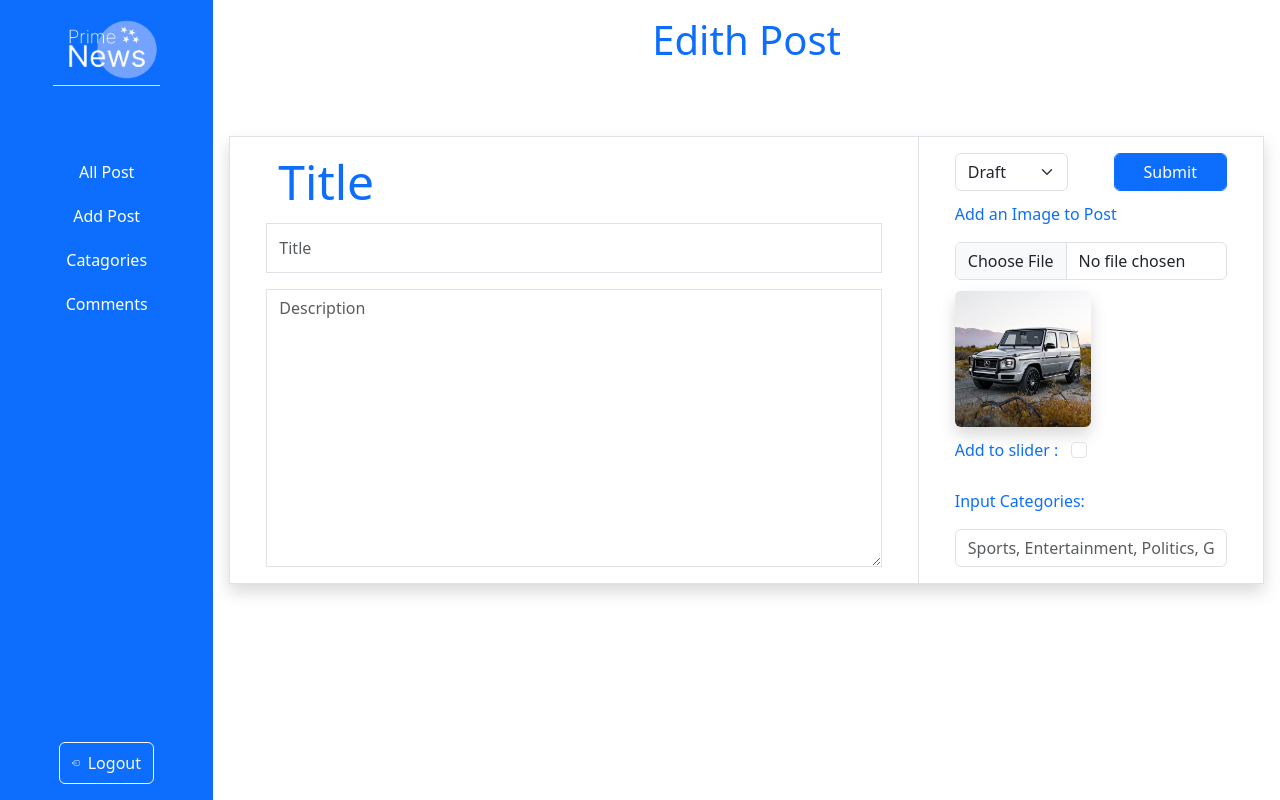
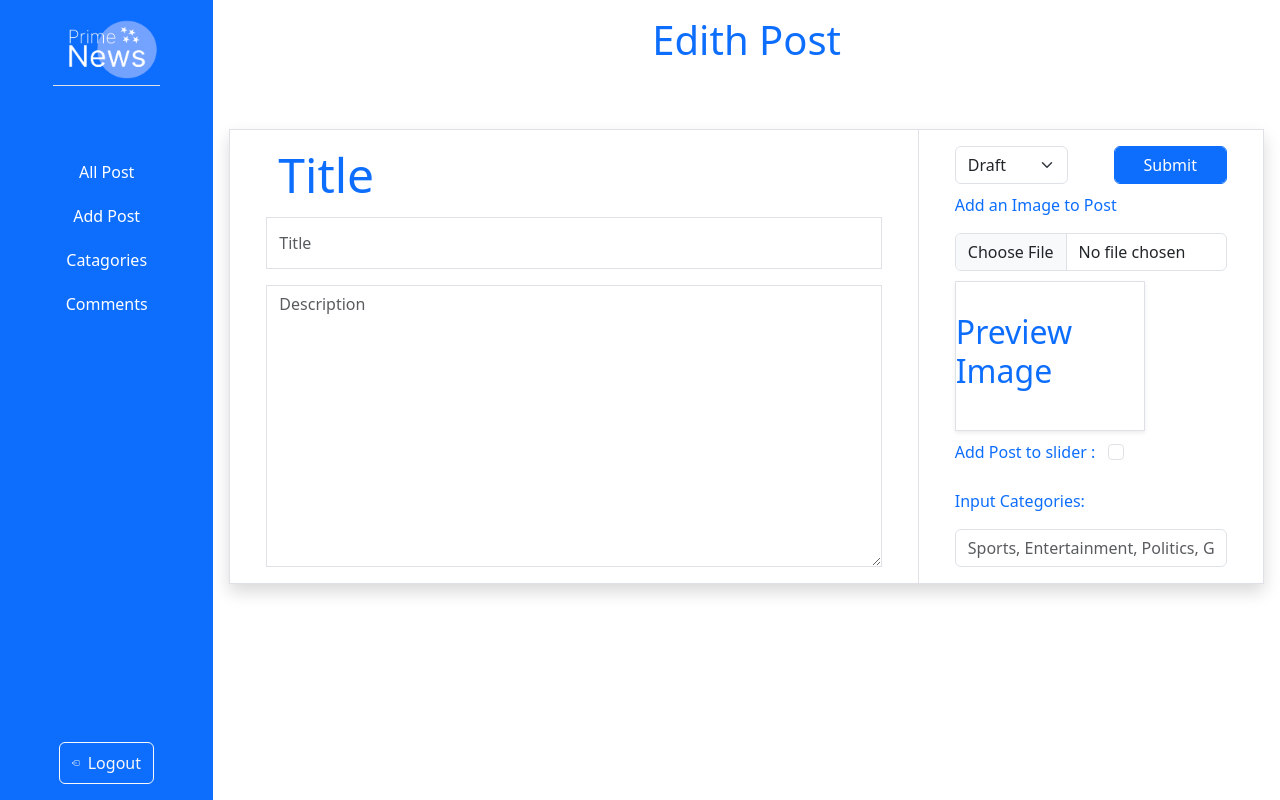
Before and after one commit to chinedugabriel/Blog-Post, a PHP site: page /php_projects/views/edith_post.php in a window 1280 px wide. Run offline with PHP 8.4, Linux system fonts and the light colour scheme.

Commit message:
feat: copied the form section view from add post page

```diff
--- a/views/edith_post.php
+++ b/views/edith_post.php
@@ -63,10 +63,10 @@
                     </div>
                 </div>
                 <div class="col-sm-12 col-md-10 ">
-                    <form action="" method="" class="d-grid gap-1 p-3 pt-0 h-75">
+                    <form action="../controller/postController.php" method="post" enctype="multipart/form-data" class="d-grid gap-1 p-3 pt-0 h-75">
                         <div class="row py-3">
                             <div class="col-md-12 text-center">
-                                <p class="h1 text-primary">Edith Post</p>
+                                <p class="h1 text-primary">Edith Post </p>
                             </div>
                         </div>
                         <div class="row border border shadow">
@@ -75,40 +75,40 @@
                                     <p class="display-5 text-primary m-0">
                                         Title
                                     </p>
-                                    <input type="text" class="form-control rounded rounded-0" name="" id="" placeholder="Title">
+                                    <input type="text" class="form-control rounded rounded-0" name="postInputTitle" placeholder="Title" required>
                                 </div>
                                 <div class="row">
-                                    <textarea class="form-control rounded rounded-0" name="" id="" rows="10" cols="" placeholder="Description"></textarea>
+                                    <textarea class="form-control rounded rounded-0" name="postInputDescription" id="" rows="10" cols="" placeholder="Description"></textarea>
                                 </div>
                             </div>
                             <div class="col-md-4 d-flex flex-column gap-3 gap-md-0 justify-content-between py-3 px-5 ">
                             <div class="row d-flex flex-row justify-content-between">
                                     <div class="col-sm-5 my-1 px-0 my-sm-0">
-                                        <select class="form-select" name="post_status" id="post-status-dropdown">
+                                        <select class="form-select" name="postInputStatus" id="post-status-dropdown">
                                             <option class="post-status text-danger" value="draft" onclick="changeDropdownText()"> Draft</option>
                                             <option class="text-success" value="publish" onclick="changeDropdownText()"> Publish</option>
                                         </select>
                                     </div>
-                                    <div class="col-sm-5  my-1 px-0 my-sm-0">
-                                        <input type="submit" class="form-control px-3 btn btn-primary" name="submit" value="Submit">
+                                    <div class="col-sm-5 my-1 px-0 my-sm-0">
+                                        <input type="submit" class="form-control px-3 btn btn-primary" name="edithPost" value="Submit" >
                                     </div>
                                 </div>
 
                                 <div class="row">
                                     <p class="text-primary p-0">Add an Image to Post</p>
-                                    <input type="file" class="form-control" name="upload-img" id="upload-img">
+                                    <input type="file" class="form-control" name="imageInput" id="upload-img" >
                                 </div>
                                 <div class="row ">
                                     <div class="col-sm-12 p-0">
-                                        <!-- img should display when the user uploads an image -->
-                                        <img src="../src/img/259609483_10159616963876670_8003904271829121769_n.jpg" class="img-fluid w-50 m-0 p-0 rounded shadow" id="uploaded-img">
+                                        <!-- imgPreview is used to show the image in the file input -->
+                                        <div id="imgPreview" class="border shadow-sm d-flex justify-content-center align-items-center image-preview-box" style=" width: 70%;height: 150px; background-repeat: no-repeat; background-size:contain; background-position: center;"><p id="img-message" class="text-primary  h2">Preview Image</p></div>
                                     </div>
                                 </div>
                                 <div class="row ">
                                     <div class="col-sm-12 p-0">
                                         <p class="text-primary">
-                                            Add to slider : &nbsp;
-                                            <input type="checkbox" name="slider" id="" class="form-check-input">
+                                            Add Post to slider : &nbsp;
+                                            <input type="checkbox" name="postInputSliderStatus"id="slider-checker" class="form-check-input" value="hide" >
                                         </p>
                                     </div>
                                 </div>
@@ -116,7 +116,13 @@
                                     <p class="text-primary p-0">
                                         Input Categories:
                                     </p>
-                                    <input type="text" class="form-control" placeholder="Sports, Entertainment, Politics, Global ...." name="Categories" id="categories">
+                                    <input type="text" class="form-control" placeholder="Sports, Entertainment, Politics, Global ...." name="categoriesInput" id="categories" list="category-list">
+                                    <datalist id="category-list" class="">
+                                        <option value="Sports" class="">Sports</option>
+                                        <option value="Entertainment" class="">Entertainment</option>
+                                        <option value="Politics" class="">Politics</option>
+                                        <option value="Nature" class="">Nature</option>
+                                    </datalist>
                                 </div>
                                 <!--
                                     To save the post to draft which the user can use later you can use the same database table but have a column in the table as display status where the value would either be publish or draftBut remember when we want to display from the table we would use the row Ie(Display status) to get our data from the database for the index page or Blog page which all site visitors can see
```
